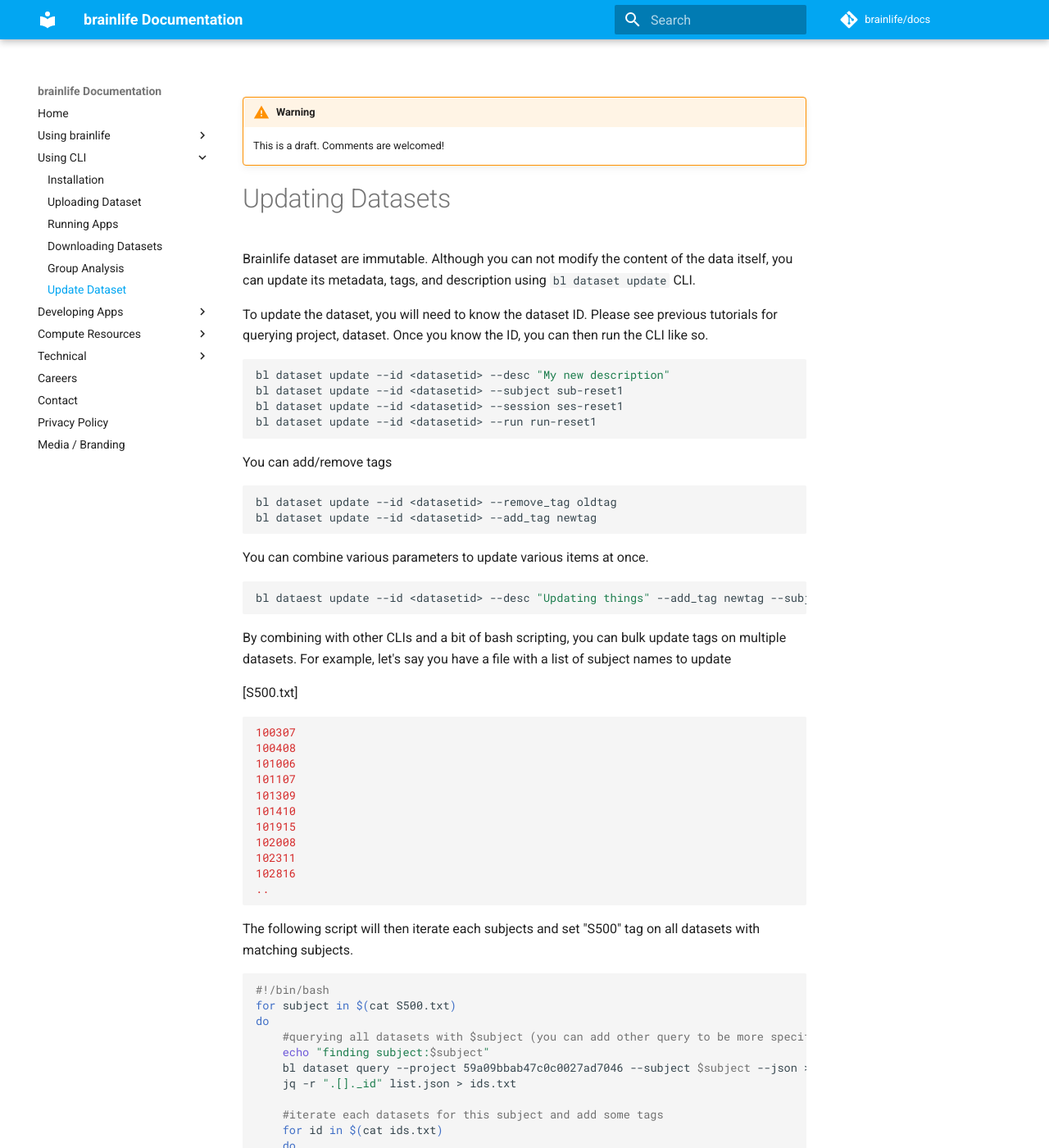
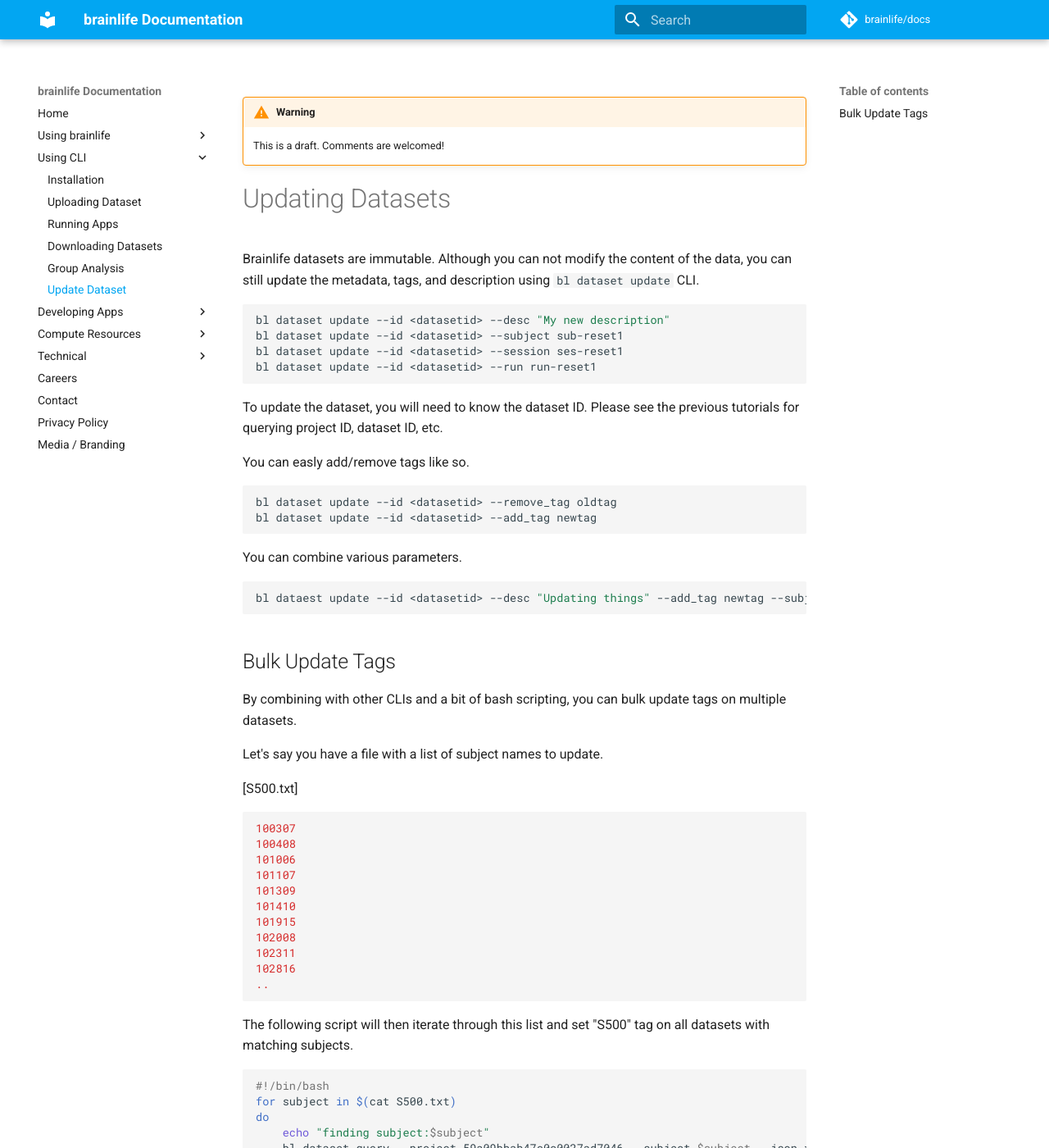
Before and after one commit to brainlife/docs, an MkDocs documentation site: the page built from docs/cli/update.md, in a window 1280 px wide and 1400 px high. Shown: the whole window at 82% size. Built offline with MkDocs 1.6.1 and Material for MkDocs 9.7.7, drawn with Linux system fonts in a browser that asks for light colours; comment, search, counter and statistics services are not loaded; some of the changed text lies outside the part shown.

Commit message:
minor edits to updateing datasets page

````diff
--- a/docs/cli/update.md
+++ b/docs/cli/update.md
@@ -3,9 +3,7 @@
 
 # Updating Datasets
 
-Brainlife dataset are immutable. Although you can not modify the content of the data itself, you can update its metadata, tags, and description using `bl dataset update` CLI.
-
-To update the dataset, you will need to know the dataset ID. Please see previous tutorials for querying project, dataset. Once you know the ID, you can then run the CLI like so.
+Brainlife datasets are immutable. Although you can not modify the content of the data, you can still update the metadata, tags, and description using `bl dataset update` CLI.
 
 ```bash
 
@@ -16,20 +14,26 @@
 
 ```
 
-You can add/remove tags
+To update the dataset, you will need to know the dataset ID. Please see the previous tutorials for querying project ID, dataset ID, etc.
+
+You can easly add/remove tags like so.
 
 ```bash
 bl dataset update --id <datasetid> --remove_tag oldtag
 bl dataset update --id <datasetid> --add_tag newtag
 ```
 
-You can combine various parameters to update various items at once.
+You can combine various parameters.
 
 ```bash
 bl dataest update --id <datasetid> --desc "Updating things" --add_tag newtag --subject sub-123
 ```
 
-By combining with other CLIs and a bit of bash scripting, you can bulk update tags on multiple datasets. For example, let's say you have a file with a list of subject names to update
+## Bulk Update Tags
+
+By combining with other CLIs and a bit of bash scripting, you can bulk update tags on multiple datasets.
+
+Let's say you have a file with a list of subject names to update.
 
 [S500.txt]
 
@@ -47,13 +51,12 @@
 ..
 ```
 
-The following script will then iterate each subjects and set "S500" tag on all datasets with matching subjects.
+The following script will then iterate through this list and set "S500" tag on all datasets with matching subjects.
 
 ```bash
 #!/bin/bash
 for subject in $(cat S500.txt)
 do
-    #querying all datasets with $subject (you can add other query to be more specific)
     echo "finding subject:$subject"
     bl dataset query --project 59a09bbab47c0c0027ad7046 --subject $subject --json > list.json
     jq -r ".[]._id" list.json > ids.txt
@@ -69,3 +72,5 @@
 done
 
 ```
+
+If you want to udpate tags on more specific dataset (datatype, existing tags, etc..) you can update the `bl dataset query` parameters.
````
